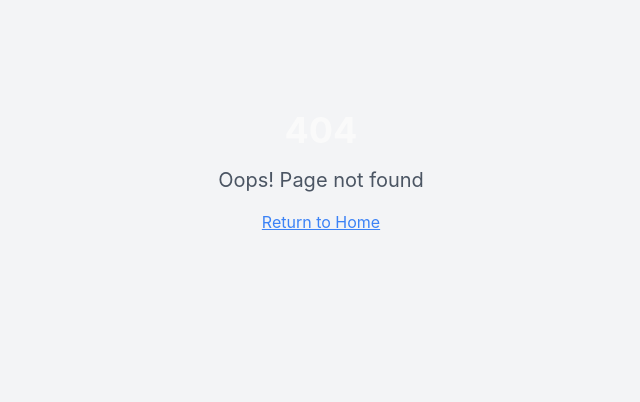
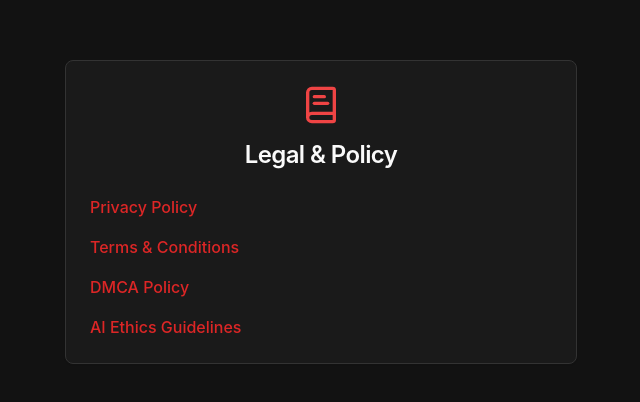
Before and after one commit to Andreaengenering/prompt-labs, a React (Vite) app: page /policy in a window 1280 px wide. Before the commit this address had no page. Shown: the part 228-630 px from the top of the page, without its empty margins (319-959 px from the left). Built offline with nearby package versions, Linux system fonts and the light colour scheme.

Commit message:
Add policy page
Create a policy page with placeholders for privacy policy and terms and conditions links.

```diff
--- a/src/App.tsx
+++ b/src/App.tsx
@@ -18,6 +18,7 @@ import NotFound from "./pages/NotFound";
 import Academy from "./pages/Academy";
 import Coach from "./pages/Coach";
 import FeedbackPage from "./pages/Feedback";
+import PolicyPage from "./pages/Policy";
 
 const queryClient = new QueryClient({
   defaultOptions: {
@@ -115,6 +116,10 @@ const App = () => (
                 }
               />
               <Route path="/academy" element={<Academy />} />
+              <Route
+                path="/policy"
+                element={<PolicyPage />} // new Policy page route
+              />
               <Route path="*" element={<NotFound />} />
             </Routes>
           </AuthProvider>
--- a/src/components/AppSidebar.tsx
+++ b/src/components/AppSidebar.tsx
@@ -1,4 +1,3 @@
-
 import { Link } from 'react-router-dom';
 import { useAuth } from '@/hooks/useAuth';
 import { useSubscription } from '@/hooks/useSubscription';
@@ -59,6 +58,12 @@ const navigationItems = [
     url: '/feedback',
     icon: MessageCircle,
   },
+  // ADDED: Policies link
+  {
+    title: 'Policies',
+    url: '/policy',
+    icon: BookText,
+  },
 ];
 
 export function AppSidebar() {
--- /dev/null
+++ b/src/pages/Policy.tsx
@@ -0,0 +1,54 @@
+
+import { Card, CardContent, CardHeader, CardTitle } from "@/components/ui/card";
+import { Link } from "react-router-dom";
+import { BookText } from "lucide-react";
+
+const policies = [
+  {
+    title: "Privacy Policy",
+    url: "https://docs.google.com/document/d/1t0dp8xYMYBbzrBRJYIU1tRRhtYKNRksAUTEw_hJJE64/edit?usp=sharing",
+  },
+  {
+    title: "Terms & Conditions",
+    url: "https://docs.google.com/document/d/1f6HHm7cUm5vcLMrCIpaPB4jyjNip-VdC3GNPAnaUB-U/edit?usp=sharing",
+  },
+  {
+    title: "DMCA Policy",
+    url: "https://docs.google.com/document/d/17VnVNCyF7e1PLLYIXnCZ_1RqXjg6tHApGt68lBJcM_A/edit?usp=sharing",
+  },
+  {
+    title: "AI Ethics Guidelines",
+    url: "https://docs.google.com/document/d/1plAZctVlztkl8LfoysBxPtlLX1kDoynUzyGj0hewsAI/edit?usp=sharing",
+  },
+];
+
+function PolicyPage() {
+  return (
+    <div className="min-h-screen bg-background flex items-center justify-center">
+      <Card className="max-w-lg w-full mx-auto mt-20">
+        <CardHeader className="flex flex-col items-center">
+          <BookText className="h-10 w-10 text-red-500 mb-2" />
+          <CardTitle className="text-2xl">Legal & Policy</CardTitle>
+        </CardHeader>
+        <CardContent>
+          <ul className="space-y-4">
+            {policies.map((p) => (
+              <li key={p.title}>
+                <a
+                  href={p.url}
+                  className="font-medium text-red-600 hover:underline"
+                  target="_blank"
+                  rel="noopener noreferrer"
+                >
+                  {p.title}
+                </a>
+              </li>
+            ))}
+          </ul>
+        </CardContent>
+      </Card>
+    </div>
+  );
+}
+
+export default PolicyPage;
```
